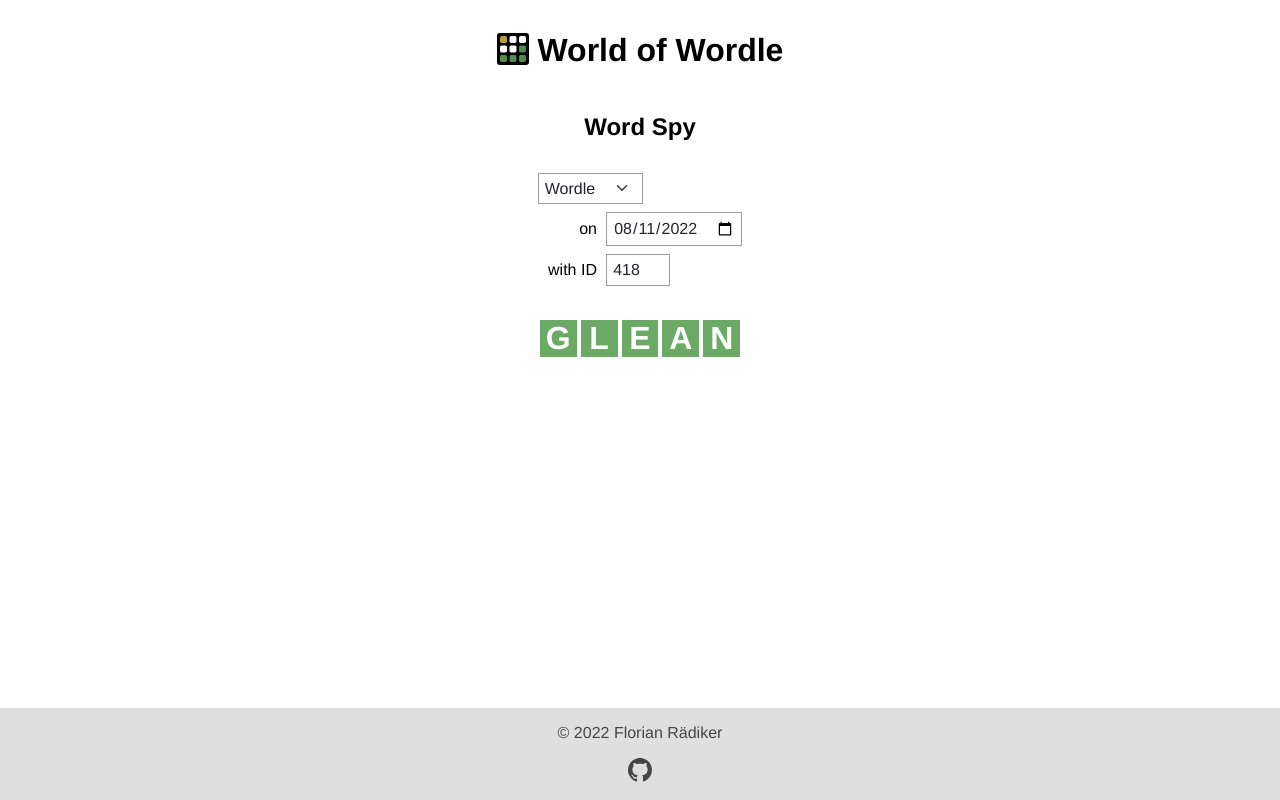
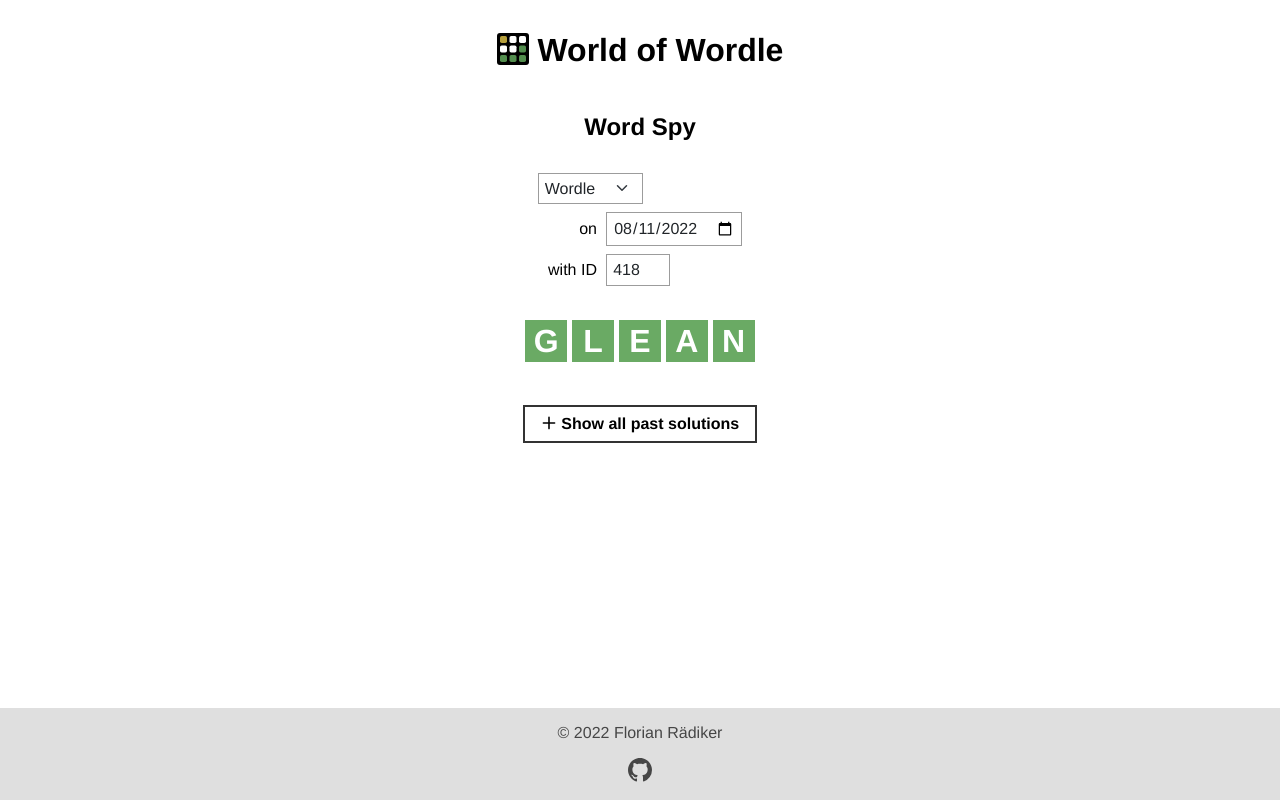
Before and after one commit to FlorianRaediker/world-of-wordle, a React (Create React App) app: page /word-spy in a window 1280 px wide. Built offline with nearby package versions, Linux system fonts and the light colour scheme.

Commit message:
[Word Spy] Add list with all solutions

```diff
--- a/src/games-overview/games-overview.tsx
+++ b/src/games-overview/games-overview.tsx
@@ -26,7 +26,7 @@
         <a className="link external" href={game.info.url} target="_blank" rel="noopener noreferrer">{game.info.url.replace(/^https?:\/\//, "")}</a>
         <p>{game instanceof DailyGame ? <span className="since">Since {game.startDate.toLocaleDateString(undefined, { year: 'numeric', month: 'long', day: 'numeric' })}</span> : null}</p>
         <p>{game instanceof DailyGame && game.getEndDate() ? <span className="since">Discontinued {game.getEndDate().toLocaleDateString(undefined, { year: 'numeric', month: 'long', day: 'numeric' })}</span> : null}</p>
-        <div className="tags">{tags.map(tag => <><span className="tag" data-tag-id={tag.id}>{tag.name}</span>{" "}</>)}</div>
+        <div className="tags">{tags.map(tag => <span key={tag.id}><span className="tag" data-tag-id={tag.id}>{tag.name}</span>{" "}</span>)}</div>
       </div>;
     })}
   </div>
--- a/src/games/index.tsx
+++ b/src/games/index.tsx
@@ -136,6 +136,19 @@
     }
     return info;
   }
+
+  getPastSolutionsByMonth(lastDate: Date) {
+    const months: { firstDate: Date, firstId: number, words: string[] }[] = [];
+    const endId = Math.min(this.endId || Infinity, this.getIdOnDate(lastDate) || Infinity);
+    for (let id = this.startId; id <= endId; id++) {
+      const date = this.getDateById(id);
+      if (months.length === 0 || months[months.length-1].firstDate.getMonth() !== date.getMonth()) {
+        months.push({ firstDate: new Date(date), firstId: id, words: [] });
+      }
+      months[months.length-1].words.push(this.getSolutionById(id));
+    }
+    return months;
+  }
 }
 
 
--- a/src/word-spy/WordSpy.css
+++ b/src/word-spy/WordSpy.css
@@ -31,3 +31,39 @@
   margin: 2em auto 0 auto;
   max-width: 400px;
 }
+
+.word-spy .show-all-toggle-container {
+  margin-top: 2.5em;
+  text-align: center;
+}
+
+.word-spy .show-all-toggle {
+  border: 2px solid var(--color-gray-dark);
+  padding: .5em 1em;
+  user-select: none;
+  cursor: pointer;
+  font-weight: bold;
+  display: inline-block;
+  margin: 0 auto;
+  text-align: center;
+}
+
+.word-spy .all-solutions {
+  max-width: 350px;
+  margin: 0 auto;
+  margin-top: 2em;
+}
+
+.word-spy .all-solutions h3 {
+  margin-top: 1em;
+  margin-bottom: 0;
+}
+
+.word-spy .all-solutions ul {
+  margin-top: 0.5em;
+  line-height: 2;
+}
+
+.word-spy .text-solution {
+  text-transform: uppercase;
+}
--- a/src/word-spy/WordSpy.tsx
+++ b/src/word-spy/WordSpy.tsx
@@ -1,4 +1,4 @@
-import { useState } from "react";
+import { useEffect, useRef, useState } from "react";
 import { DailyGame, Game, GAMES, WORDLE } from "../games";
 import { TileState, WordleRow } from "../board";
 import "./WordSpy.css";
@@ -11,6 +11,7 @@
   yesterday.setDate(yesterday.getDate() - 1);
   const [idOrDate, setIdOrDate] = useState<number | Date>(yesterday);
   const game: DailyGame = Game.byId(gameId) as DailyGame;
+  const [showAll, setShowAll] = useState<number>(0); /* 0: hide all, 1: show all, 2: show all & has scrolled into view */
 
   let id: number;
   let date: Date;
@@ -37,6 +38,14 @@
     }
   }
 
+  const showAllToggleRef = useRef<HTMLDivElement>(null);
+  useEffect(() => {
+    if (showAll === 1) {
+      showAllToggleRef.current.scrollIntoView({ behavior: "smooth" });
+      setShowAll(2);
+    }
+  }, [showAll]);
+
   return <div className="word-spy">
     <h2>Word Spy</h2>
     <div className="inputs">
@@ -57,5 +66,42 @@
     <div className="result">
       {result}
     </div>
+    <div className="show-all-toggle-container" ref={showAllToggleRef}>
+      <span className="show-all-toggle" onClick={() => setShowAll(showAll ? 0 : 1)}>
+        {showAll ?
+          <>
+            <svg xmlns="http://www.w3.org/2000/svg" width="16" height="16" fill="currentColor" className="bi bi-dash" viewBox="3 3 10 10">
+              <path d="M4 8a.5.5 0 0 1 .5-.5h7a.5.5 0 0 1 0 1h-7A.5.5 0 0 1 4 8z" />
+            </svg>{" "}
+            Hide all past solutions
+          </> :
+          <>
+            <svg xmlns="http://www.w3.org/2000/svg" width="16" height="16" fill="currentColor" className="bi bi-plus" viewBox="3 3 10 10">
+              <path d="M8 4a.5.5 0 0 1 .5.5v3h3a.5.5 0 0 1 0 1h-3v3a.5.5 0 0 1-1 0v-3h-3a.5.5 0 0 1 0-1h3v-3A.5.5 0 0 1 8 4z" />
+            </svg>{" "}
+            Show all past solutions
+          </>}
+      </span>
+    </div>
+    <div className="all-solutions">
+      {showAll ?
+        <>
+          {game.getPastSolutionsByMonth(yesterday).reverse().map(({ firstDate, firstId, words }) =>
+            <div key={firstDate.toString()}>
+              <h3>{firstDate.toLocaleDateString("en-US", { month: "long", year: "numeric" })}</h3>
+              <ul>
+                {words.reverse().map((word, i, words) => {
+                  i = words.length - 1 - i;
+                  const date = new Date(firstDate);
+                  date.setUTCDate(date.getUTCDate() + i);
+                  return <li key={i}>#{firstId + i} – {date.toLocaleDateString("en-US", { month: "long", day: "numeric" })}: <span className="text-solution">{word}</span></li>;
+                })}
+              </ul>
+            </div>
+          )}
+        </>
+        : null
+      }
+    </div>
   </div>;
 }
```
